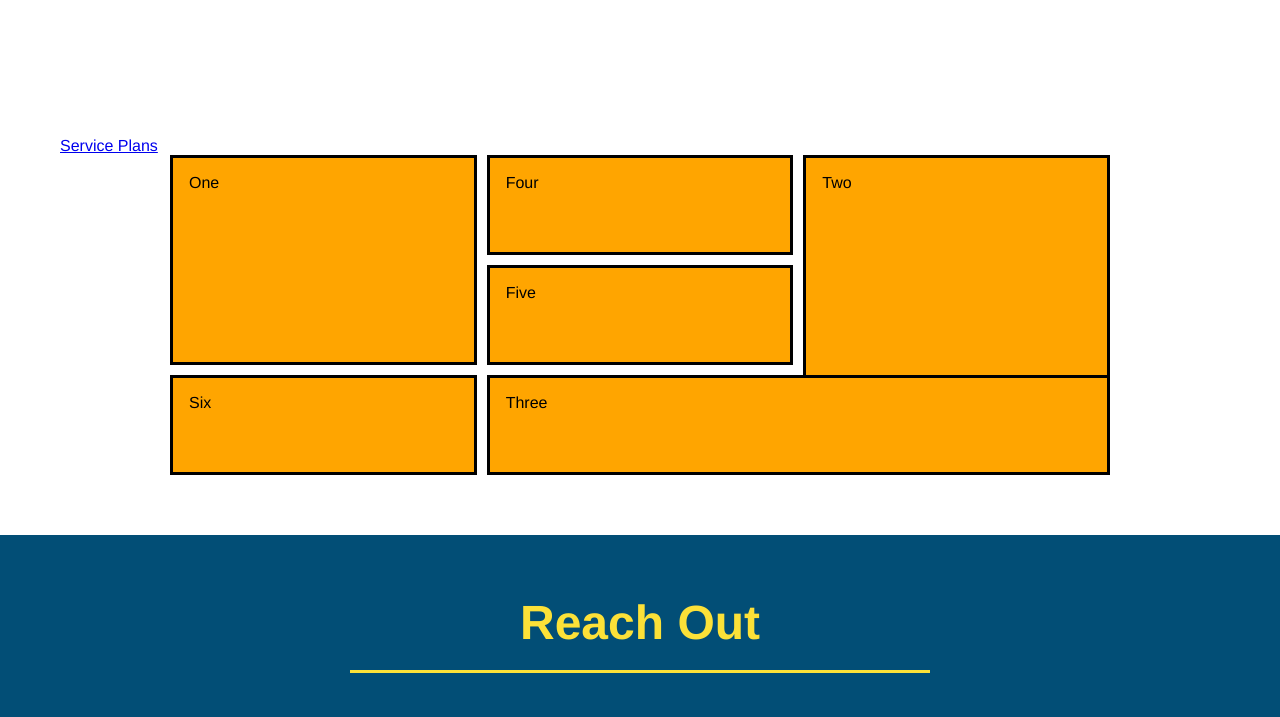
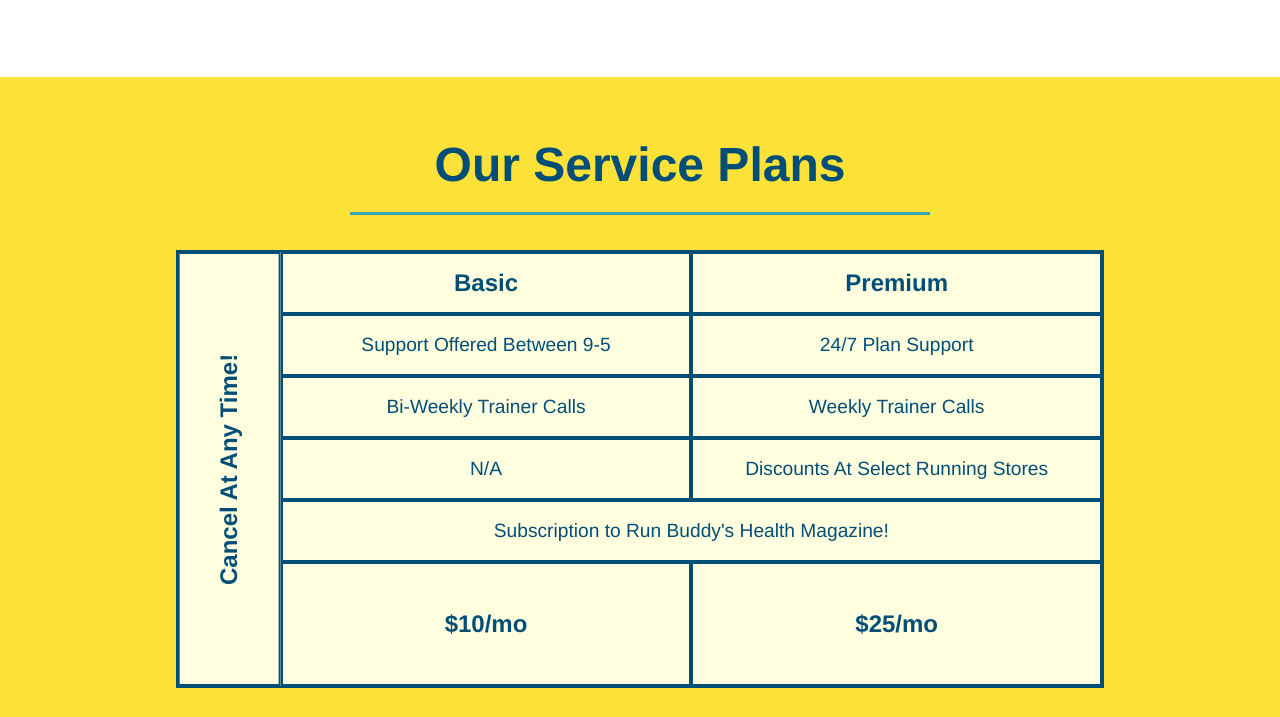
Before and after one commit to Joey-Ramos/run-buddy, a plain HTML site: page index.html in a window 1280 px wide. Shown: the part 3021-3738 px from the top of the page. Drawn offline with Linux system fonts and the light colour scheme.

Commit message:
added service table comparison

```diff
--- a/assets/css/style.css
+++ b/assets/css/style.css
@@ -291,36 +291,54 @@ section {
 /* Reach Out Styles End */
 
 /* Service Grid Styles Start */
+.services {
+    background: #fce138;
+}
+.service-grid-wrapper {
+    display: flex;
+    width: 100%;
+    justify-content: center;
+}
 .service-grid-container {
-    max-width: 940px;
-    margin: 0 auto;
     display: grid;
     grid-template-columns: repeat(3, 1fr);
-    grid-template-rows: repeat(3, 100px);
-    grid-gap: 10px;
+    grid-template-rows: repeat(6, 1fr);
 }
-.grid-conatiner {
-    place-items: <align-items> <justify-items>;
+.service-grid-container {
+    background: lightyellow;
+    width: 80%;
+    display: grid;
+    /* repeat(iterator, size) */
+    grid-template-columns: 1fr repeat(2, 4fr);
+    grid-template-rows: repeat(5, 1fr) 2fr;
+    border: 2px solid #024e76;
+    color:  #024e76;
+    font-size: 1.2rem;
   }
   .service-grid-item {
-    background-color: orange;
-    border: solid;
-    padding: 1em;
-    color: black;
+    padding: 15px 0;
+    border: 2px solid #024e76;
+    display: flex;
+    align-items: center;
+    justify-content: center;
+    text-align: center;
   }
-.box1 {
-    grid-column-start: 1;
-    grid-column-end: 2;
-    grid-row-start: 1;
-    grid-row-end: 3;
+  /* specific match */
+.service-grid-item.basic {
+    grid-column: 2 / span 1;
   }
-.box2 {
-    grid-column: 3/4;
-    grid-row: 1/-1;
+  .service-grid-item.both {
+    grid-column: 2 / span 2;
   }
-.box3 {
-    grid-column: 2/ span 2;
-    grid-row: 3/ span 1;
+  .service-grid-item.cancel {
+    writing-mode: vertical-lr;
+    grid-column: 1;
+    grid-row: 1 / -1;
+    transform: rotate(180deg);
+  }
+  .grid-head, .grid-price, .service-grid-item.cancel {
+    font-size: 1.5rem;
+    font-weight: bold;
   }
 /* Service Grid Styles End */
 .text-left {
@@ -394,6 +412,24 @@ section {
     .step-text {
         flex: 100%
     }
+    .service-grid-container {
+        grid-template-columns: 1fr 1fr;
+      }
+
+      .service-grid-item.basic {
+        grid-column: 1;
+      }
+
+      .service-grid-item.both {
+        grid-column: 1 / -1;
+      }
+
+      .service-grid-item.cancel {
+        transform: none;
+        writing-mode: unset;
+        grid-column: 1 / -1;
+        grid-row: -1;
+      }
 }
 
 /* MEDIA QUERY FOR MOBILE PHONES AND SMALLER */
--- a/index.html
+++ b/index.html
@@ -206,16 +206,51 @@
 
         <!-- "reach out" section-->
         <section id="service-plans" class="services">
-            <nav>
-                <a href="#service-plans">Service Plans</a>
-            </nav>
-            <div class="service-grid-container">
-                <div class="service-grid-item box1">One</div>
-                <div class="service-grid-item box2">Two</div>
-                <div class="service-grid-item box3">Three</div>
-                <div class="service-grid-item box4">Four</div>
-                <div class="service-grid-item box5">Five</div>
-                <div class="service-grid-item box6">Six</div>
+            <h2 class="section-title secondary-border">
+                Our Service Plans
+            </h2>
+            <div class="service-grid-wrapper">
+                <div class="service-grid-container">
+                    <!-- Headers -->
+                    <div class="service-grid-item grid-head basic">
+                        Basic
+                    </div>
+                    <div class="service-grid-item grid-head premium">
+                        Premium
+                    </div>
+
+                    <!-- Body -->
+                    <div class="service-grid-item basic">
+                        Support Offered Between 9-5
+                    </div>
+                    <div class="service-grid-item premium">
+                        24/7 Plan Support
+                    </div>
+                    <div class="service-grid-item basic">
+                        Bi-Weekly Trainer Calls
+                    </div>
+                    <div class="service-grid-item premium">
+                        Weekly Trainer Calls
+                    </div>
+                    <div class="service-grid-item basic">
+                        N/A
+                    </div>
+                    <div class="service-grid-item premium">
+                        Discounts At Select Running Stores
+                    </div>
+                    <div class="service-grid-item both">
+                        Subscription to Run Buddy's Health Magazine!
+                    </div>
+                    <div class="service-grid-item grid-price basic">
+                        $10/mo
+                    </div>
+                    <div class="service-grid-item grid-price premium">
+                        $25/mo
+                    </div>
+                    <div class="service-grid-item cancel">
+                        Cancel At Any Time!
+                    </div>
+                </div>
             </div>
         </section>
         <section id="reach out" class="contact">
```
Lines whose indentation alone changed are shown as unchanged.
